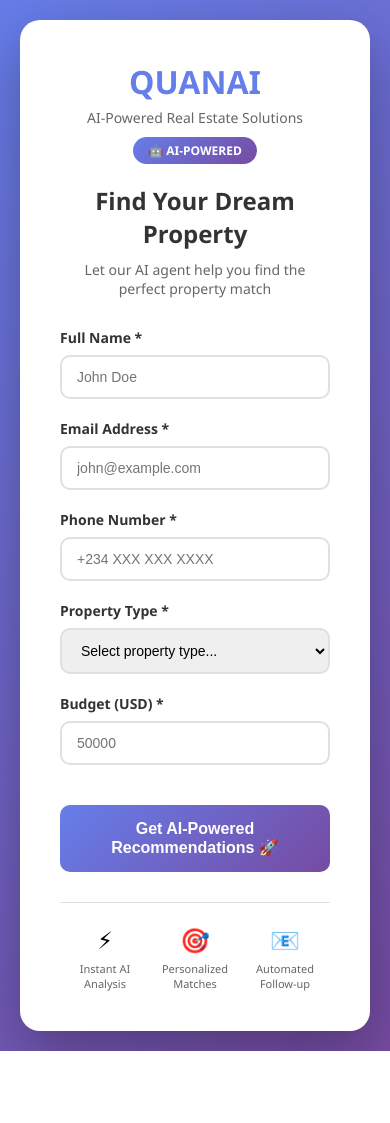
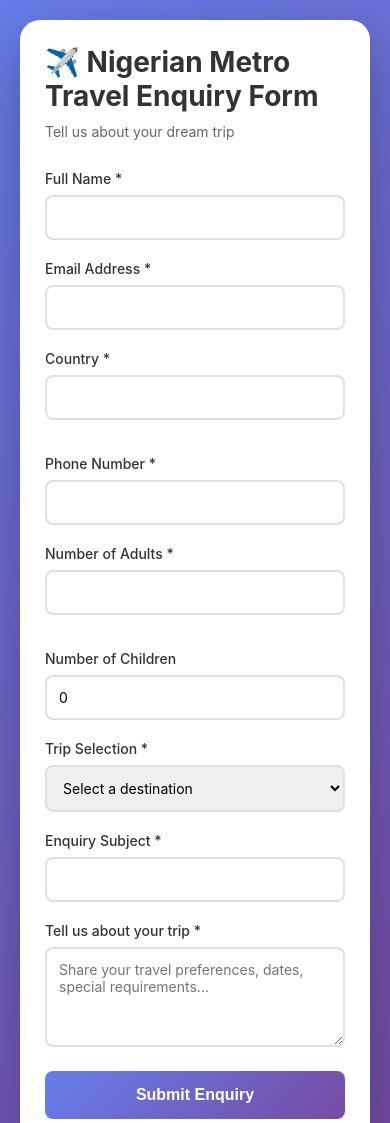
Before and after one commit to AtueyiCallistusNnaemeka/quanai-demo, a plain HTML site: page index.html in a window 390 px wide. Shown: the top 1123 px of the page. Before the commit the page ends 1051 px from the top, so only its background shows below. Drawn offline with Linux system fonts and the light colour scheme.

Commit message:
Update index.html

```diff
--- a/index.html
+++ b/index.html
@@ -3,7 +3,7 @@
 <head>
     <meta charset="UTF-8">
     <meta name="viewport" content="width=device-width, initial-scale=1.0">
-    <title>QUANAI AI Real Estate - Find Your Dream Property</title>
+    <title>Travel Enquiry Form</title>
     <style>
         * {
             margin: 0;
@@ -12,7 +12,7 @@
         }
 
         body {
-            font-family: 'Segoe UI', Tahoma, Geneva, Verdana, sans-serif;
+            font-family: -apple-system, BlinkMacSystemFont, 'Segoe UI', Arial, sans-serif;
             background: linear-gradient(135deg, #667eea 0%, #764ba2 100%);
             min-height: 100vh;
             display: flex;
@@ -23,67 +23,23 @@
 
         .container {
             background: white;
+            padding: 40px;
             border-radius: 20px;
             box-shadow: 0 20px 60px rgba(0,0,0,0.3);
-            max-width: 500px;
+            max-width: 600px;
             width: 100%;
-            padding: 40px;
-            animation: slideUp 0.5s ease;
         }
 
-        @keyframes slideUp {
-            from {
-                opacity: 0;
-                transform: translateY(30px);
-            }
-            to {
-                opacity: 1;
-                transform: translateY(0);
-            }
+        h1 {
+            color: #333;
+            margin-bottom: 10px;
+            font-size: 28px;
         }
 
-        .logo {
-            text-align: center;
-            margin-bottom: 10px;
-        }
-
-        .logo h1 {
-            color: #667eea;
-            font-size: 32px;
-            font-weight: bold;
-        }
-
-        .logo p {
+        .subtitle {
             color: #666;
+            margin-bottom: 30px;
             font-size: 14px;
-            margin-top: 5px;
-        }
-
-        .header {
-            text-align: center;
-            margin-bottom: 30px;
-        }
-
-        .header h2 {
-            color: #333;
-            font-size: 24px;
-            margin-bottom: 10px;
-        }
-
-        .header p {
-            color: #666;
-            font-size: 14px;
-        }
-
-        .ai-badge {
-            display: inline-block;
-            background: linear-gradient(135deg, #667eea 0%, #764ba2 100%);
-            color: white;
-            padding: 5px 15px;
-            border-radius: 20px;
-            font-size: 12px;
-            font-weight: bold;
-            margin-bottom: 20px;
         }
 
         .form-group {
@@ -92,229 +48,188 @@
 
         label {
             display: block;
+            margin-bottom: 8px;
             color: #333;
-            font-weight: 600;
-            margin-bottom: 8px;
+            font-weight: 500;
             font-size: 14px;
         }
 
-        input, select {
+        input, select, textarea {
             width: 100%;
-            padding: 12px 15px;
+            padding: 12px;
             border: 2px solid #e0e0e0;
-            border-radius: 10px;
+            border-radius: 8px;
             font-size: 14px;
-            transition: all 0.3s;
+            transition: border-color 0.3s;
+            font-family: inherit;
         }
 
-        input:focus, select:focus {
+        input:focus, select:focus, textarea:focus {
             outline: none;
             border-color: #667eea;
-            box-shadow: 0 0 0 3px rgba(102, 126, 234, 0.1);
         }
 
-        .submit-btn {
+        textarea {
+            resize: vertical;
+            min-height: 100px;
+        }
+
+        .form-row {
+            display: grid;
+            grid-template-columns: 1fr 1fr;
+            gap: 15px;
+        }
+
+        button {
             width: 100%;
             padding: 15px;
             background: linear-gradient(135deg, #667eea 0%, #764ba2 100%);
             color: white;
             border: none;
-            border-radius: 10px;
+            border-radius: 8px;
             font-size: 16px;
-            font-weight: bold;
+            font-weight: 600;
             cursor: pointer;
-            transition: all 0.3s;
-            margin-top: 20px;
+            transition: transform 0.2s, box-shadow 0.2s;
         }
 
-        .submit-btn:hover {
+        button:hover {
             transform: translateY(-2px);
-            box-shadow: 0 10px 25px rgba(102, 126, 234, 0.3);
+            box-shadow: 0 10px 20px rgba(102, 126, 234, 0.4);
         }
 
-        .submit-btn:disabled {
+        button:disabled {
             opacity: 0.6;
             cursor: not-allowed;
+            transform: none;
         }
 
         .success-message {
             display: none;
-            background: #4CAF50;
-            color: white;
+            background: #d4edda;
+            color: #155724;
             padding: 15px;
-            border-radius: 10px;
-            text-align: center;
-            margin-top: 20px;
-            animation: slideUp 0.5s ease;
+            border-radius: 8px;
+            margin-bottom: 20px;
+            border: 1px solid #c3e6cb;
         }
 
         .error-message {
             display: none;
-            background: #f44336;
-            color: white;
+            background: #f8d7da;
+            color: #721c24;
             padding: 15px;
-            border-radius: 10px;
-            text-align: center;
-            margin-top: 20px;
+            border-radius: 8px;
+            margin-bottom: 20px;
+            border: 1px solid #f5c6cb;
         }
 
-        .loading {
-            display: none;
-            text-align: center;
-            margin-top: 20px;
+        @media (max-width: 600px) {
+            .form-row {
+                grid-template-columns: 1fr;
             }
 
-        .loading-spinner {
-            border: 3px solid #f3f3f3;
-            border-top: 3px solid #667eea;
-            border-radius: 50%;
-            width: 40px;
-            height: 40px;
-            animation: spin 1s linear infinite;
-            margin: 0 auto;
+            .container {
+                padding: 25px;
             }
-
-        @keyframes spin {
-            0% { transform: rotate(0deg); }
-            100% { transform: rotate(360deg); }
-        }
-
-        .features {
-            display: flex;
-            justify-content: space-around;
-            margin-top: 30px;
-            padding-top: 20px;
-            border-top: 1px solid #e0e0e0;
-        }
-
-        .feature {
-            text-align: center;
-            flex: 1;
-        }
-
-        .feature-icon {
-            font-size: 24px;
-            margin-bottom: 5px;
-        }
-
-        .feature-text {
-            font-size: 11px;
-            color: #666;
         }
     </style>
 </head>
 <body>
     <div class="container">
-        <div class="logo">
-            <h1>QUANAI</h1>
-            <p>AI-Powered Real Estate Solutions</p>
+        <h1>✈️ Nigerian Metro Travel Enquiry Form</h1>
+        <p class="subtitle">Tell us about your dream trip</p>
+
+        <div id="successMessage" class="success-message">
+            Thank you! We've received your enquiry and will be in touch soon.
         </div>
 
-        <div class="header">
-            <span class="ai-badge">🤖 AI-POWERED</span>
-            <h2>Find Your Dream Property</h2>
-            <p>Let our AI agent help you find the perfect property match</p>
+        <div id="errorMessage" class="error-message">
+            Something went wrong. Please try again.
         </div>
 
-        <form id="leadForm">
+        <form id="enquiryForm">
             <div class="form-group">
-                <label for="name">Full Name *</label>
-                <input type="text" id="name" name="name" required placeholder="John Doe">
+                <label>Full Name *</label>
+                <input type="text" name="name" required>
             </div>
 
             <div class="form-group">
-                <label for="email">Email Address *</label>
-                <input type="email" id="email" name="email" required placeholder="john@example.com">
+                <label>Email Address *</label>
+                <input type="email" name="email" required>
+            </div>
+
+            <div class="form-row">
+                <div class="form-group">
+                    <label>Country *</label>
+                    <input type="text" name="country" required>
                 </div>
 
                 <div class="form-group">
-                <label for="phone">Phone Number *</label>
-                <input type="tel" id="phone" name="phone" required placeholder="+234 XXX XXX XXXX">
+                    <label>Phone Number *</label>
+                    <input type="tel" name="contact_number" required>
+                </div>
+            </div>
+
+            <div class="form-row">
+                <div class="form-group">
+                    <label>Number of Adults *</label>
+                    <input type="number" name="number_of_adults" min="1" required>
                 </div>
 
                 <div class="form-group">
-                <label for="propertyType">Property Type *</label>
-                <select id="propertyType" name="propertyType" required>
-                    <option value="">Select property type...</option>
-                    <option value="Apartment">Apartment</option>
-                    <option value="House">House</option>
-                    <option value="Commercial">Commercial Property</option>
-                    <option value="Land">Land</option>
+                    <label>Number of Children</label>
+                    <input type="number" name="number_of_children" min="0" value="0">
+                </div>
+            </div>
+
+            <div class="form-group">
+                <label>Trip Selection *</label>
+                <select name="trip_name" required>
+                    <option value="">Select a destination</option>
+                    <option value="Kenya">Kenya</option>
+                    <option value="Philippines">Philippines</option>
+                    <option value="Maldives">Maldives</option>
                 </select>
             </div>
 
             <div class="form-group">
-                <label for="budget">Budget (USD) *</label>
-                <input type="number" id="budget" name="budget" required placeholder="50000" min="0" step="1000">
+                <label>Enquiry Subject *</label>
+                <input type="text" name="enquiry_subject" required>
             </div>
 
-            <button type="submit" class="submit-btn" id="submitBtn">
-                Get AI-Powered Recommendations 🚀
-            </button>
-        </form>
-
-        <div class="loading" id="loading">
-            <div class="loading-spinner"></div>
-            <p style="margin-top: 10px; color: #666;">AI Agent processing your request...</p>
+            <div class="form-group">
+                <label>Tell us about your trip *</label>
+                <textarea name="message" required placeholder="Share your travel preferences, dates, special requirements..."></textarea>
             </div>
 
-        <div class="success-message" id="successMessage">
-            <strong>✅ Success!</strong><br>
-            Our AI agent has received your information and is analyzing your needs.<br>
-            <strong>Check your email in the next 2-3 minutes!</strong>
-        </div>
-
-        <div class="error-message" id="errorMessage">
-            <strong>❌ Oops!</strong><br>
-            Something went wrong. Please try again or contact support.
-        </div>
-
-        <div class="features">
-            <div class="feature">
-                <div class="feature-icon">⚡</div>
-                <div class="feature-text">Instant AI Analysis</div>
-            </div>
-            <div class="feature">
-                <div class="feature-icon">🎯</div>
-                <div class="feature-text">Personalized Matches</div>
-            </div>
-            <div class="feature">
-                <div class="feature-icon">📧</div>
-                <div class="feature-text">Automated Follow-up</div>
-            </div>
-        </div>
+            <button type="submit" id="submitBtn">Submit Enquiry</button>
+        </form>
     </div>
 
     <script>
-        // REPLACE THIS URL with your n8n webhook URL
-        const WEBHOOK_URL = 'https://quanai.app.n8n.cloud/webhook/new-lead';
+        const form = document.getElementById('enquiryForm');
+        const submitBtn = document.getElementById('submitBtn');
+        const successMessage = document.getElementById('successMessage');
+        const errorMessage = document.getElementById('errorMessage');
 
-        document.getElementById('leadForm').addEventListener('submit', async (e) => {
+        // REPLACE THIS WITH YOUR N8N WEBHOOK URL
+        const WEBHOOK_URL = 'https://quanagents.app.n8n.cloud/webhook/crm-lead';
+
+        form.addEventListener('submit', async (e) => {
             e.preventDefault();
 
-            const submitBtn = document.getElementById('submitBtn');
-            const loading = document.getElementById('loading');
-            const successMessage = document.getElementById('successMessage');
-            const errorMessage = document.getElementById('errorMessage');
-            const form = document.getElementById('leadForm');
-
-            // Hide previous messages
+            // Hide messages
             successMessage.style.display = 'none';
             errorMessage.style.display = 'none';
 
-            // Show loading
+            // Disable button
             submitBtn.disabled = true;
-            submitBtn.textContent = 'Processing...';
-            loading.style.display = 'block';
+            submitBtn.textContent = 'Sending...';
 
             // Get form data
-            const formData = {
-                name: document.getElementById('name').value,
-                email: document.getElementById('email').value,
-                phone: document.getElementById('phone').value,
-                propertyType: document.getElementById('propertyType').value,
-                budget: document.getElementById('budget').value
-            };
+            const formData = new FormData(form);
+            const data = Object.fromEntries(formData.entries());
 
             try {
                 const response = await fetch(WEBHOOK_URL, {
@@ -322,29 +237,22 @@
                     headers: {
                         'Content-Type': 'application/json',
                     },
-                    body: JSON.stringify(formData)
+                    body: JSON.stringify(data)
                 });
 
                 if (response.ok) {
-                    // Success
-                    loading.style.display = 'none';
                     successMessage.style.display = 'block';
                     form.reset();
-
-                    // Reset button after 3 seconds
-                    setTimeout(() => {
-                        submitBtn.disabled = false;
-                        submitBtn.textContent = 'Get AI-Powered Recommendations 🚀';
-                    }, 3000);
+                    window.scrollTo({ top: 0, behavior: 'smooth' });
                 } else {
                     throw new Error('Server error');
                 }
             } catch (error) {
+                errorMessage.style.display = 'block';
                 console.error('Error:', error);
-                loading.style.display = 'none';
-                errorMessage.style.display = 'block';
+            } finally {
                 submitBtn.disabled = false;
-                submitBtn.textContent = 'Get AI-Powered Recommendations 🚀';
+                submitBtn.textContent = 'Submit Enquiry';
             }
         });
     </script>
```
Lines whose indentation alone changed are shown as unchanged.
